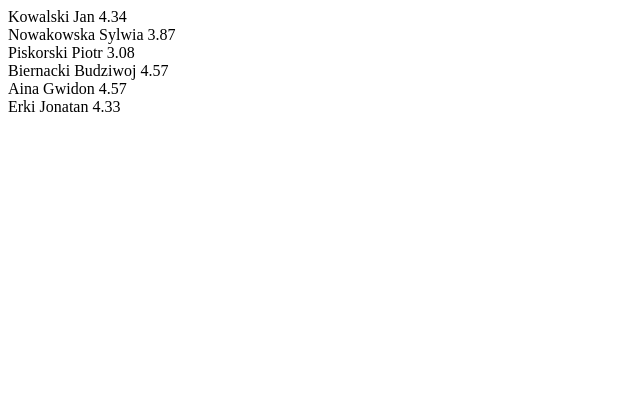
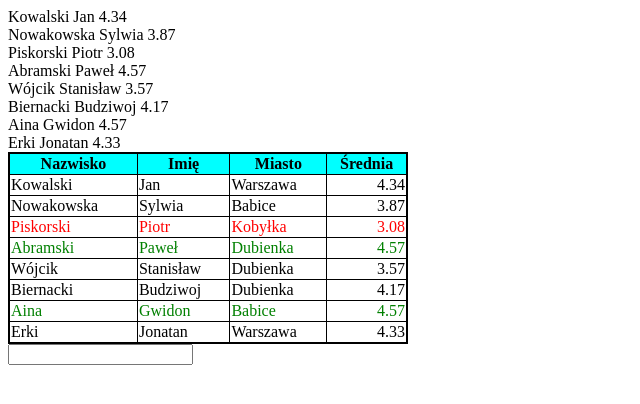
Before and after one commit to MichalDolecki/JAVA_JS_201808, a plain HTML site: page 82_Tablice/public_html/index.html in a window 1280 px wide. Shown: the whole page, without its empty margins (0-640 px from the left). Drawn offline with Linux system fonts and the light colour scheme.

Commit message:
Add files via upload

```diff
--- a/82_Tablice/nbproject/private/private.xml
+++ b/82_Tablice/nbproject/private/private.xml
@@ -3,6 +3,7 @@
     <editor-bookmarks xmlns="http://www.netbeans.org/ns/editor-bookmarks/2" lastBookmarkId="0"/>
     <open-files xmlns="http://www.netbeans.org/ns/projectui-open-files/2">
         <group>
+            <file>file:/C:/MD/82_Tablice/public_html/style.css</file>
             <file>file:/C:/MD/82_Tablice/public_html/index.html</file>
         </group>
     </open-files>
--- a/82_Tablice/public_html/index.html
+++ b/82_Tablice/public_html/index.html
@@ -9,17 +9,23 @@ and open the template in the editor.
         <title>TODO supply a title</title>
         <meta charset="UTF-8">
         <meta name="viewport" content="width=device-width, initial-scale=1.0">
+        <link href="style.css" rel="stylesheet"/>
     </head>
     <body>
         <div id="lista">
-
         </div>
 
+        <table id="tabela1">
+        </table>
+
+        <div id="details"></div>
+
+        <input type="text" id="dane" name="name" value="" onkeyup="wypisz(this.value);" />
         <script>
             function student(nazw, imie, miasto, srednia) {
                 this.imie = imie;
                 this.nazwisko = nazw;
-                this.misto = miasto;
+                this.miasto = miasto;
                 this.srednia = srednia;
             }
 
@@ -33,7 +39,9 @@ and open the template in the editor.
 
             studenci.push(new student("Nowakowska", "Sylwia", "Babice", 3.87));
             studenci.push(new student("Piskorski", "Piotr", "Kobyłka", 3.08));
-            studenci.push(new student("Biernacki", "Budziwoj", "Dubienka", 4.57));
+            studenci.push(new student("Abramski", "Paweł", "Dubienka", 4.57));
+            studenci.push(new student("Wójcik", "Stanisław", "Dubienka", 3.57));
+            studenci.push(new student("Biernacki", "Budziwoj", "Dubienka", 4.17));
             studenci.push(new student("Aina", "Gwidon", "Babice", 4.57));
             studenci.push(new student("Erki", "Jonatan", "Warszawa", 4.33));
 
@@ -101,7 +109,7 @@ and open the template in the editor.
             function print1() {
                 var element = document.getElementById("lista");
                 for (var i = 0; i < studenci.length; i++) {
-                    element.innerHTML += studenci[i]+"<br>";
+                    element.innerHTML += studenci[i] + "<br>";
                 }
             }
 
@@ -109,6 +117,64 @@ and open the template in the editor.
             print1();
 
             // wyśwetl listę studentów w tablicy
+            function print2() {
+                // element docelowy
+                var element = document.getElementById("tabela1");
+                // pętla po liście studentów
+                for (var i = 0; i < studenci.length; i++) {
+                    // w każdym obrocie tworzymy jeden wiersz tablicy
+                    element.innerHTML += "<tr>";
+                    element.innerHTML += "<td>" + studenci[i].nazwisko + "</td>";
+                    element.innerHTML += "<td>" + studenci[i].imie + "</td>";
+                    element.innerHTML += "<td>" + studenci[i].miasto + "</td>";
+                    element.innerHTML += "<td>" + studenci[i].srednia + "</td>";
+                    // w komórki wstawiamy pola z obiektu studena
+                    element.innerHTML += "</tr>";
+                } // for i
+            }
+
+            print2();
+//
+            function print3() {
+                var element = document.getElementById("tabela1");
+                var tableBody = "<tr><th>Nazwisko</th><th>Imię</th><th>Miasto</th><th>Średnia</th></tr>";
+                for (var i = 0; i < studenci.length; i++) {
+                    tableBody += "<tr class=\"zaznacz ";
+                    if (studenci[i].srednia === min) {
+                        tableBody += "niska";
+                    } else if (studenci[i].srednia === max) {
+                        tableBody += "wysoka";
+                    }
+                    tableBody += "\">";
+                    tableBody += "<td onclick=\"szczegoly(" + i + ")\">" + studenci[i].nazwisko + "</td>";
+                    tableBody += "<td onclick=\"szczegoly(" + i + ")\">" + studenci[i].imie + "</td>";
+                    tableBody += "<td>" + studenci[i].miasto + "</td>";
+                    tableBody += "<td class=\"numer\">" + studenci[i].srednia + "</td>";
+                    tableBody += "<tr>";
+                }
+                element.innerHTML = tableBody;
+
+            }
+
+            print3();
+
+            function szczegoly(idx) {
+                var details = document.getElementById("details");
+                details.innerHTML = studenci[idx];
+            }
+
+            function wypisz(nazwisko){
+                //console.log(nazwisko);
+                for(var i = 0; i < studenci.length; i++){
+                    if(nazwisko == studenci[i].nazwisko){
+                        szczegoly(i);
+                        return;
+                    }
+                }
+            }
+
+            // Przycisk 1. wyświetl najlepszych 2. najsłabszych
+            // W tablicy pojawiają się dane tylko najlepszych albo najsłabszych studnetów
         </script>
     </body>
 </html>
--- /dev/null
+++ b/82_Tablice/public_html/style.css
@@ -0,0 +1,27 @@
+#tabela1{
+    border: 2px solid black;
+    width: 400px;
+    border-collapse: collapse;
+}
+.numer{
+    text-align: right;
+}
+#tabela1 tr :last-child{
+    text-align: right;
+}
+#tabela1 th{
+    text-align: center !important;
+    background-color: aqua;
+}
+#tabela1 th, #tabela1 td{
+    border: 1px solid black;
+}
+.niska{
+    color: red;
+}
+.wysoka{
+    color: green;
+}
+.zaznacz:hover{
+    background-color: #999999;
+}
```
